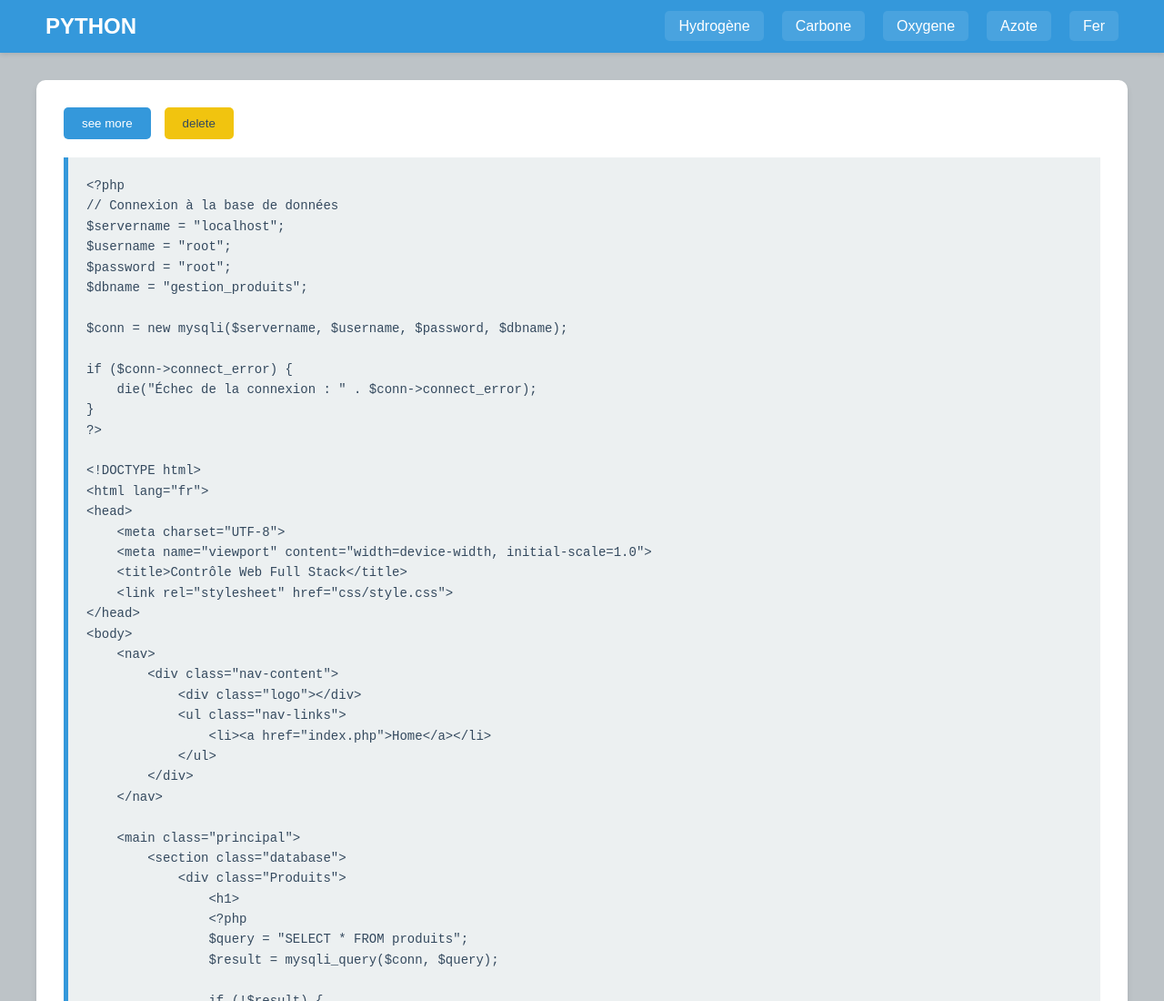
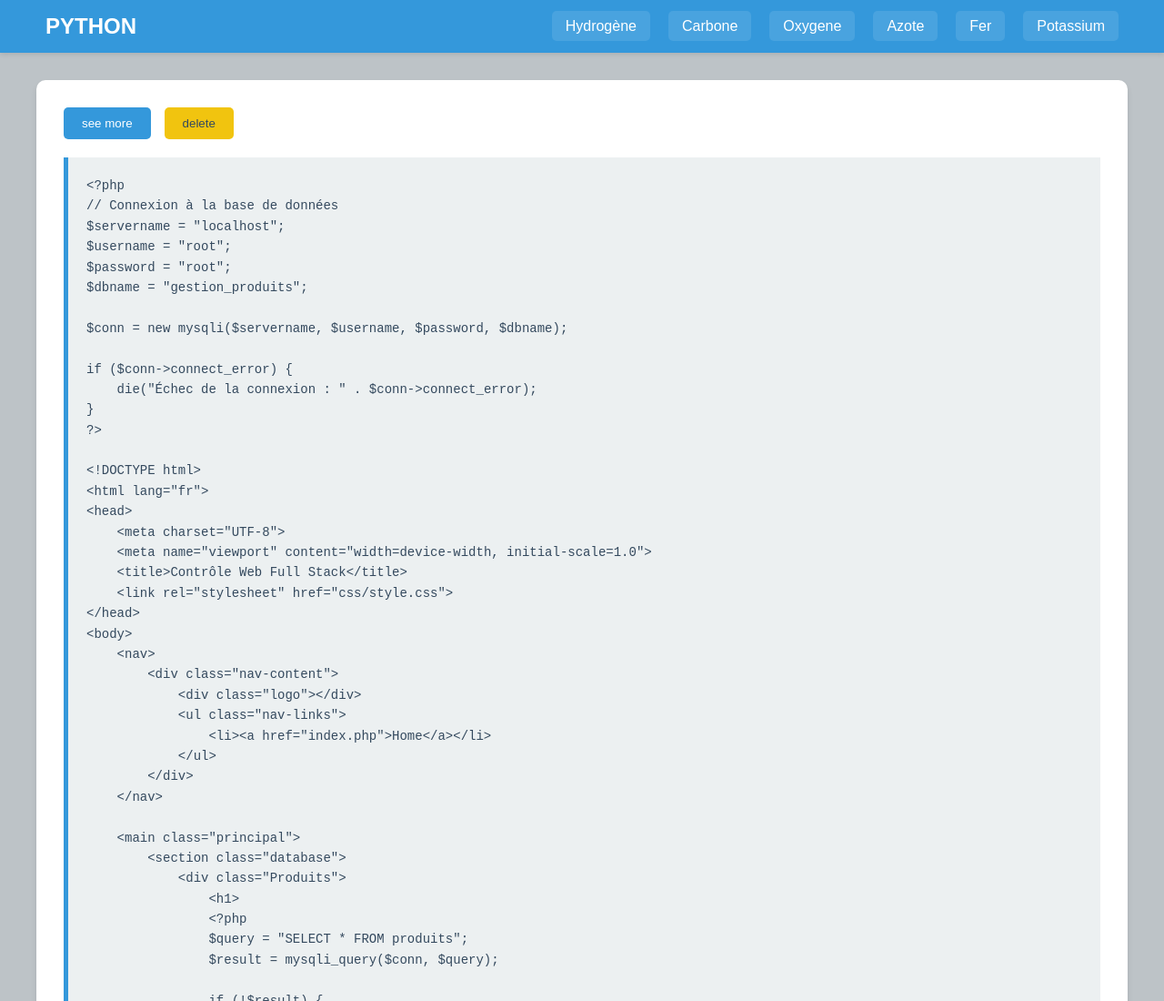
Before and after one commit to skoubidoupapa/python-easy-truc9521559-bezabfezabbfe-EBHBFE-kk-fpeafnezfkfam-dfbazjbijfeb-evfaz, a plain HTML site: page index.html in a window 1280 px wide. Shown: the top 1100 px of the page at 91% size. Drawn offline with Linux system fonts and the light colour scheme.

Commit message:
index.html

```diff
--- a/index.html
+++ b/index.html
@@ -126,6 +126,8 @@
             <li><a href="oxygene.html">Oxygene</a></li>
             <li><a href="azote.html">Azote</a></li>
             <li><a href="fer.html">Fer</a></li>
+            <li><a href="azef.html">Potassium</a></li>
+
         </ul>
     </nav>
 
```
